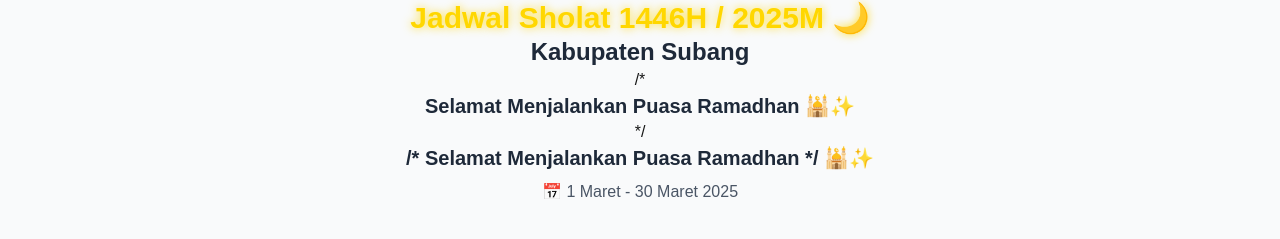
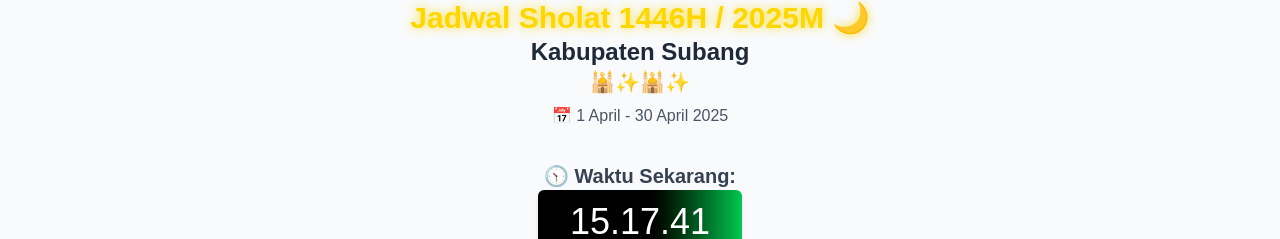
Before and after one commit to RelearnHappy/jadwal-sholaaat, a Next.js app: page / in a window 1280 px wide. Shown: the top 239 px of the page. Built offline with nearby package versions, Linux system fonts and the light colour scheme; no server answers.

Commit message:
Update page.tsx

```diff
--- a/app/page.tsx
+++ b/app/page.tsx
@@ -8,13 +8,13 @@ type Timings = {
 
 interface DayData {
   date: {
-    readable: string;           // "01 Mar 2025"
+    readable: string;           // "01 Apr 2025"
     timestamp: string;         // "1746034800"
     hijri: Record<string, any>; // detail tanggal hijriyah
     gregorian: {
-      date: string;            // "01 Mar 2025"
-      weekday: { en: string }; // "Saturday"
-      month: { en: string };   // "March"
+      date: string;            // "01 April 2025"
+      weekday: { en: string }; // "Tuesday"
+      month: { en: string };   // "April"
       year: string;            // "2025"
     };
   };
@@ -60,7 +60,7 @@ export default function Home() {
 
   // -- 3) Fetch jadwal bulanan (untuk tabel sebulan penuh)
   useEffect(() => {
-    const monthUrl = `https://api.aladhan.com/v1/calendarByCity?city=Subang&state=Jawa%20Barat&country=Indonesia&method=8&month=3&year=2025`;
+    const monthUrl = `https://api.aladhan.com/v1/calendarByCity?city=Subang&state=Jawa%20Barat&country=Indonesia&method=8&month=4&year=2025`;
 
     fetch(monthUrl)
       .then((res) => res.json())
@@ -190,15 +190,11 @@ export default function Home() {
           Jadwal Sholat 1446H / 2025M 🌙
         </h1>
         <h2 className="text-2xl font-bold text-gray-800">Kabupaten Subang</h2>
-        /* <h3 className="text-xl font-bold text-gray-800">
-          Selamat Menjalankan Puasa Ramadhan  🕌✨
-        </h3> */
-
         <h3 className="text-xl font-bold text-gray-800">
-         /* Selamat Menjalankan Puasa Ramadhan */  🕌✨
+          🕌✨🕌✨
         </h3>
 
-        <p className="text-gray-600 mt-2">📅 1 Maret - 30 Maret 2025</p>
+        <p className="text-gray-600 mt-2">📅 1 April - 30 April 2025</p>
 
 
       </header>
```
